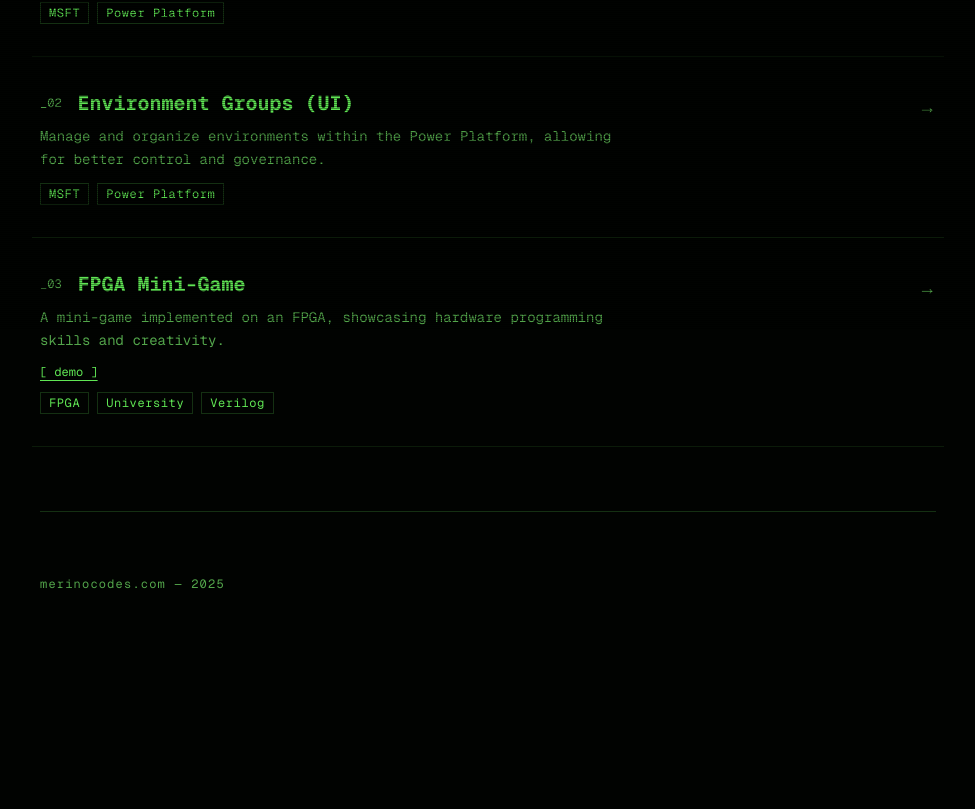
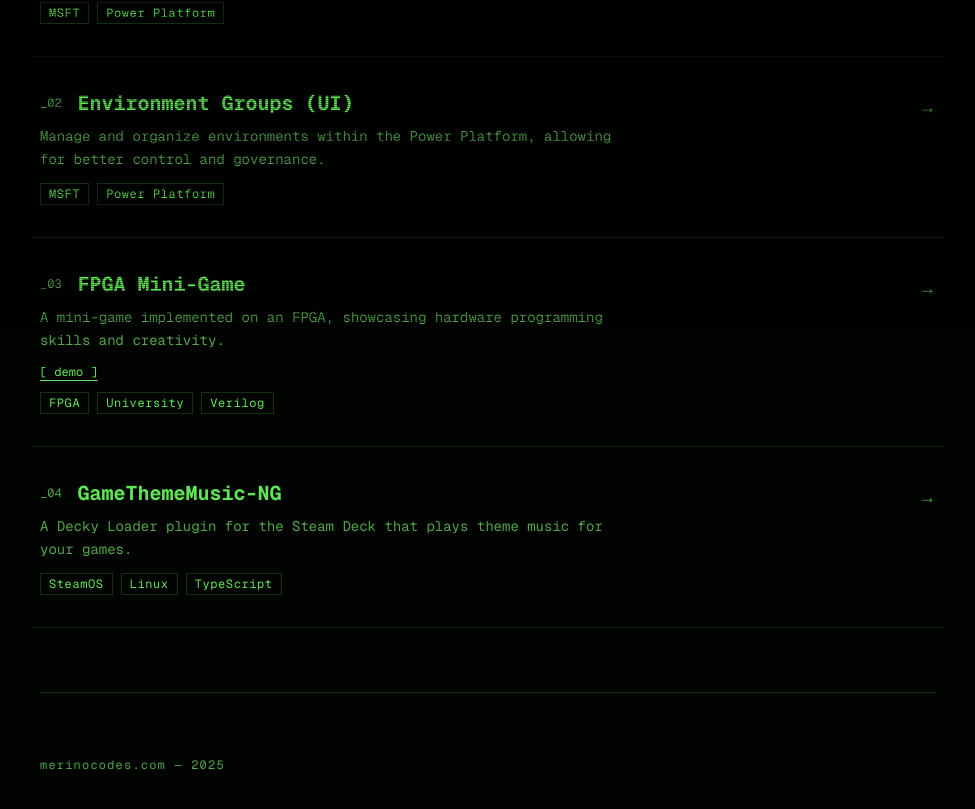
Before and after one commit to cmerino01/cmerino01.github.io, a Next.js app in the folder merinocodes/: page /projects in a window 1280 px wide. Shown: the part 471-1280 px from the top of the page, without its empty margins (152-1127 px from the left). Before the commit the page ends 1159 px from the top, so only its background shows below. Built offline with nearby package versions, Linux system fonts and the light colour scheme.

Commit message:
add project

```diff
--- /dev/null
+++ b/merinocodes/public/gamethememusic/latest.zip/index.html
@@ -0,0 +1,38 @@
+<!doctype html>
+<html lang="en">
+  <head>
+    <meta charset="UTF-8" />
+    <meta name="robots" content="noindex" />
+    <title>Redirecting to GameThemeMusic-NG latest release…</title>
+    <script>
+      (async function () {
+        const RELEASES_PAGE =
+          "https://github.com/cmerino01/GameThemeMusic-NG/releases/latest";
+        try {
+          const res = await fetch(
+            "https://api.github.com/repos/cmerino01/GameThemeMusic-NG/releases/latest",
+            { headers: { Accept: "application/vnd.github+json" } },
+          );
+          if (!res.ok) throw new Error("API request failed");
+          const data = await res.json();
+          const asset = (data.assets || []).find((a) =>
+            a.name.endsWith(".zip"),
+          );
+          window.location.replace(
+            asset ? asset.browser_download_url : RELEASES_PAGE,
+          );
+        } catch (_) {
+          window.location.replace(RELEASES_PAGE);
+        }
+      })();
+    </script>
+  </head>
+  <body>
+    <p>
+      Redirecting to the latest GameThemeMusic-NG release&hellip;
+      <a href="https://github.com/cmerino01/GameThemeMusic-NG/releases/latest"
+        >Click here if you are not redirected.</a
+      >
+    </p>
+  </body>
+</html>
--- a/merinocodes/src/app/projects/page.tsx
+++ b/merinocodes/src/app/projects/page.tsx
@@ -25,6 +25,14 @@
       "A mini-game implemented on an FPGA, showcasing hardware programming skills and creativity.",
     url: "https://github.com/cmerino01/FPGA_Game",
     demo: "https://youtu.be/yEGT6yfvHiE",
+  },
+  {
+    id: "04",
+    title: "GameThemeMusic-NG",
+    tags: ["SteamOS", "Linux", "TypeScript"],
+    description:
+      "A Decky Loader plugin for the Steam Deck that plays theme music for your games.",
+    url: "https://github.com/cmerino01/GameThemeMusic-NG",
   },
 ];
 
```
